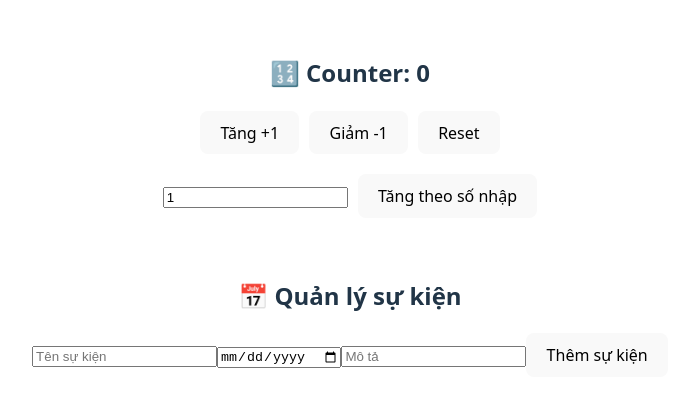
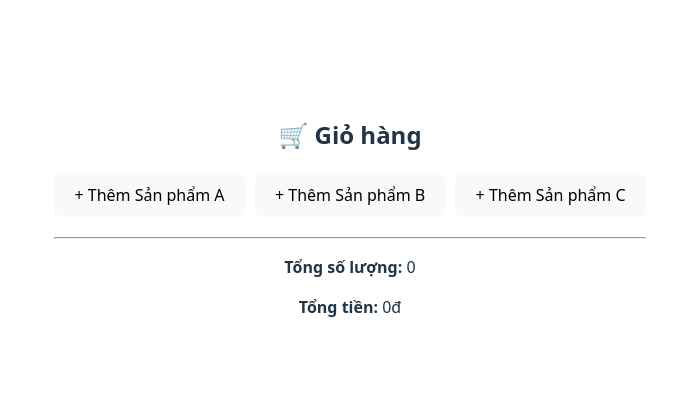
Before and after one commit to tthtung/PTGDUD_DHKTPM18A_REACTJS_TUAN_10, a React (Vite) app: page / in a window 1280 px wide. Shown: the part 184-590 px from the top of the page, without its empty margins (290-968 px from the left). Built offline with nearby package versions, Linux system fonts and the light colour scheme.

Commit message:
Update 4. Giỏ hàng (Shopping Cart)

```diff
--- a/src/App.jsx
+++ b/src/App.jsx
@@ -27,12 +27,12 @@ function App() {
         {/* <ChangeValue_ReduxToolkit /> */}
         {/* <TodoApp /> */}
         {/* <ThemeToggle /> */}
-        {/* <Cart /> */}
+        <Cart />
         {/* <Auth /> */}
         {/* <Users /> */}
-        <Counter />
+        {/* <Counter /> */}
         {/* <BMICalculator /> */}
-        <EventManager />
+        {/* <EventManager /> */}
       </Provider>
     </>
   );
--- a/src/components/Cart.jsx
+++ b/src/components/Cart.jsx
@@ -15,16 +15,41 @@ export default function Cart() {
   const totalPrice = useSelector(selectTotalPrice);
   const dispatch = useDispatch();
 
-  const handleAddSample = () => {
-    dispatch(addItem({ id: 1, name: "Sản phẩm A", price: 100000, quantity: 1 }));
+  // Thêm nhiều sản phẩm khác nhau
+  const handleAddProduct = (product) => {
+    dispatch(addItem(product));
   };
 
   return (
     <div style={{ padding: 20 }}>
       <h2>🛒 Giỏ hàng</h2>
-      <button onClick={handleAddSample}>+ Thêm Sản phẩm A</button>
 
-      <ul>
+      {/* Các nút thêm sản phẩm */}
+      <button
+        onClick={() =>
+          handleAddProduct({ id: 1, name: "Sản phẩm A", price: 100000, quantity: 1 })
+        }
+      >
+        + Thêm Sản phẩm A
+      </button>
+      <button
+        onClick={() =>
+          handleAddProduct({ id: 2, name: "Sản phẩm B", price: 200000, quantity: 1 })
+        }
+        style={{ marginLeft: 10 }}
+      >
+        + Thêm Sản phẩm B
+      </button>
+      <button
+        onClick={() =>
+          handleAddProduct({ id: 3, name: "Sản phẩm C", price: 300000, quantity: 1 })
+        }
+        style={{ marginLeft: 10 }}
+      >
+        + Thêm Sản phẩm C
+      </button>
+
+      <ul style={{ marginTop: 20 }}>
         {cartItems.map((item) => (
           <li key={item.id} style={{ marginBottom: 10 }}>
             <strong>{item.name}</strong> - {item.price.toLocaleString()}đ
@@ -39,7 +64,10 @@ export default function Cart() {
               min={1}
               style={{ width: 60 }}
             />
-            <button onClick={() => dispatch(removeItem(item.id))} style={{ marginLeft: 10 }}>
+            <button
+              onClick={() => dispatch(removeItem(item.id))}
+              style={{ marginLeft: 10 }}
+            >
               ❌ Xóa
             </button>
           </li>
@@ -47,8 +75,12 @@ export default function Cart() {
       </ul>
 
       <hr />
-      <p><strong>Tổng số lượng:</strong> {totalQuantity}</p>
-      <p><strong>Tổng tiền:</strong> {totalPrice.toLocaleString()}đ</p>
+      <p>
+        <strong>Tổng số lượng:</strong> {totalQuantity}
+      </p>
+      <p>
+        <strong>Tổng tiền:</strong> {totalPrice.toLocaleString()}đ
+      </p>
     </div>
   );
 }
```
Also changed, not shown: minhchung/4. Giỏ hàng (Shopping Cart).png.
